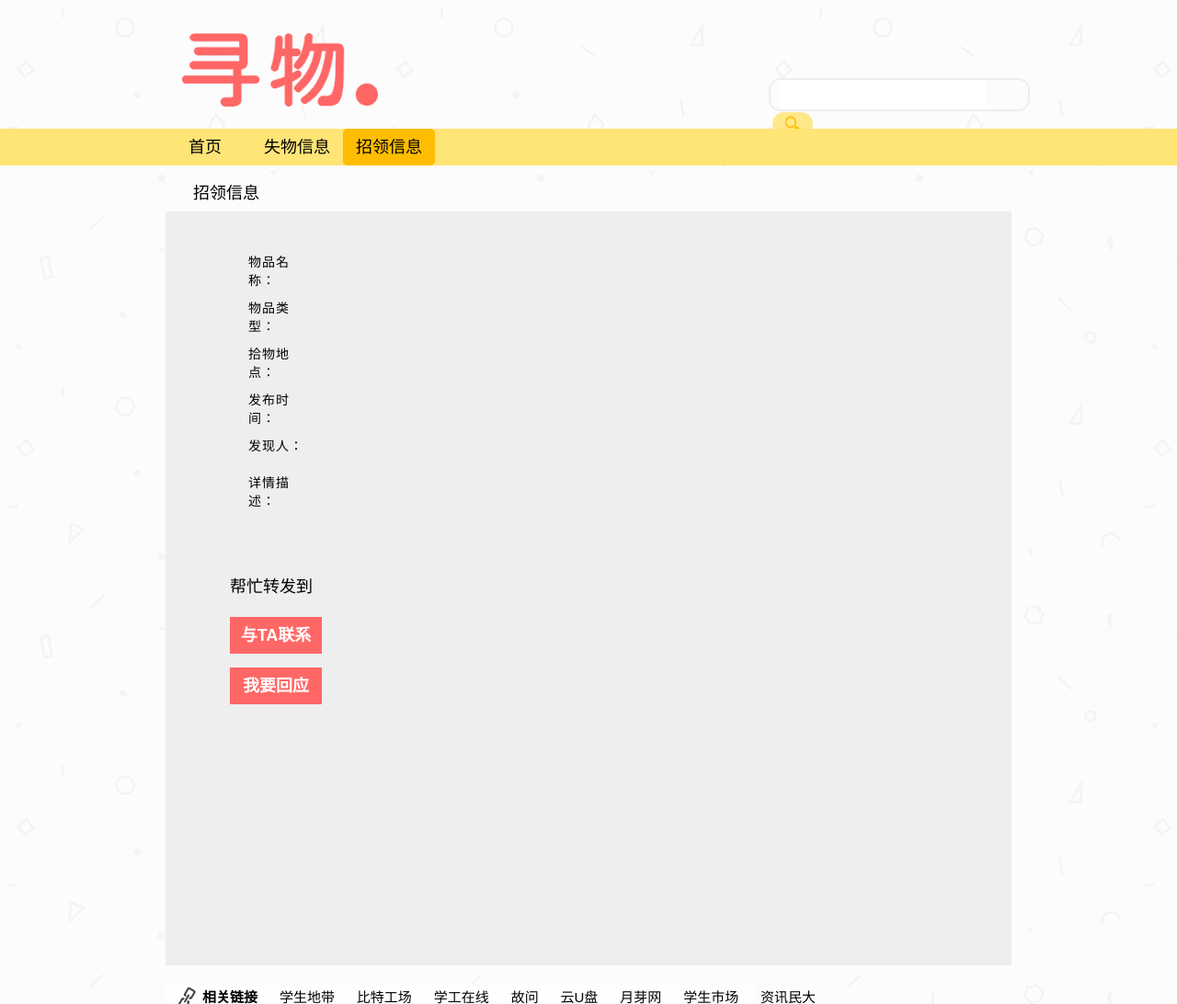
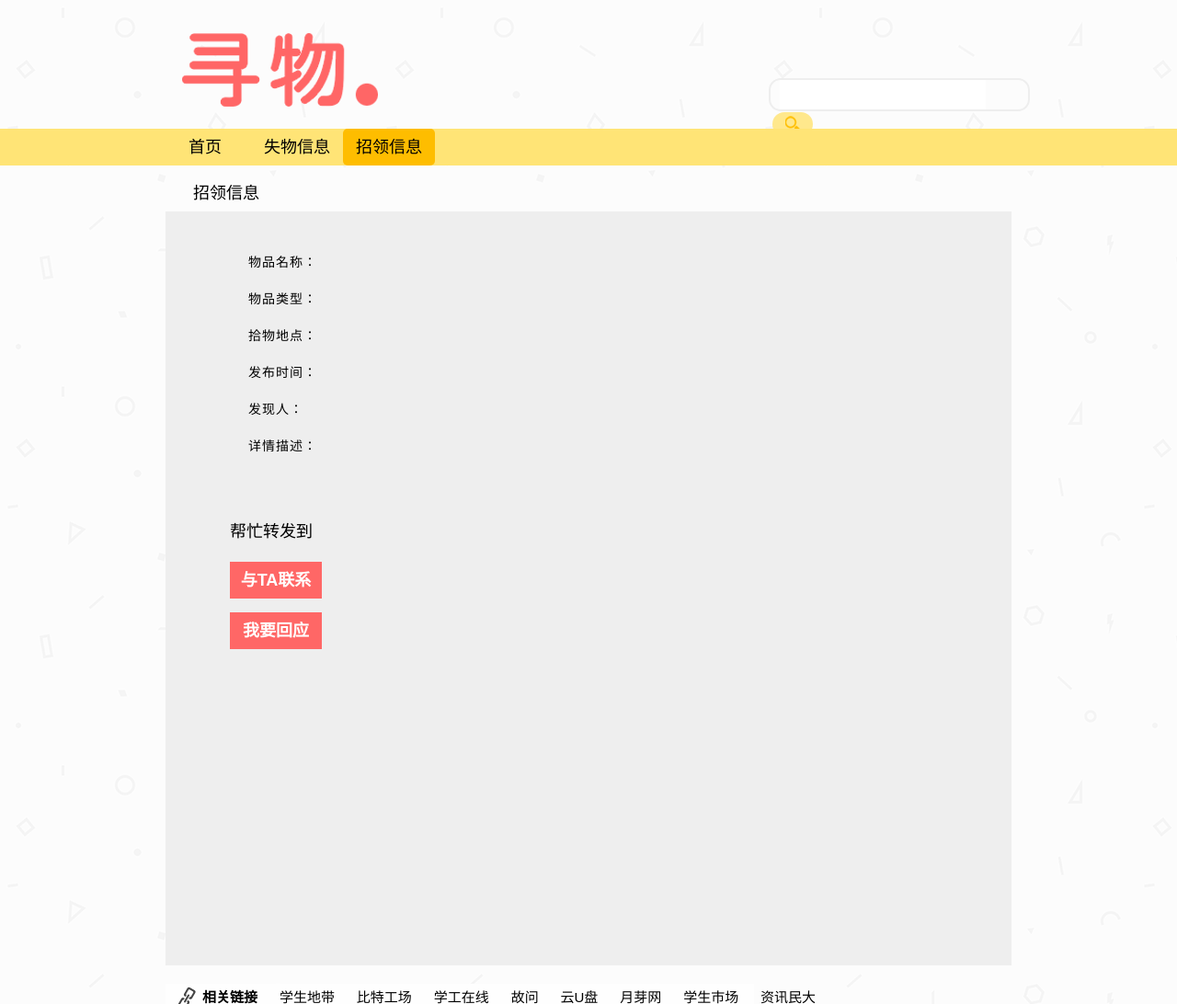
Before and after one commit to yzsolo/xunwu, a CodeIgniter app: page /index.php/detail/pagef_detail in a window 1280 px wide. Shown: the top 1092 px of the page at 92% size. Run offline with CodeIgniter, Linux system fonts and the light colour scheme; data that the repository does not hold is empty; some libraries are stand-ins or nearby versions.

Commit message:
细微调整

```diff
--- a/resource/css/index.css
+++ b/resource/css/index.css
@@ -1122,7 +1122,7 @@ things_style_area textarea{
 	float:left;
 }
 .detail_detail ul li:first-child{
-	width:70px;
+	width:80px;
 }
 .detail_ul_first{
 	margin-top:35px;
```
